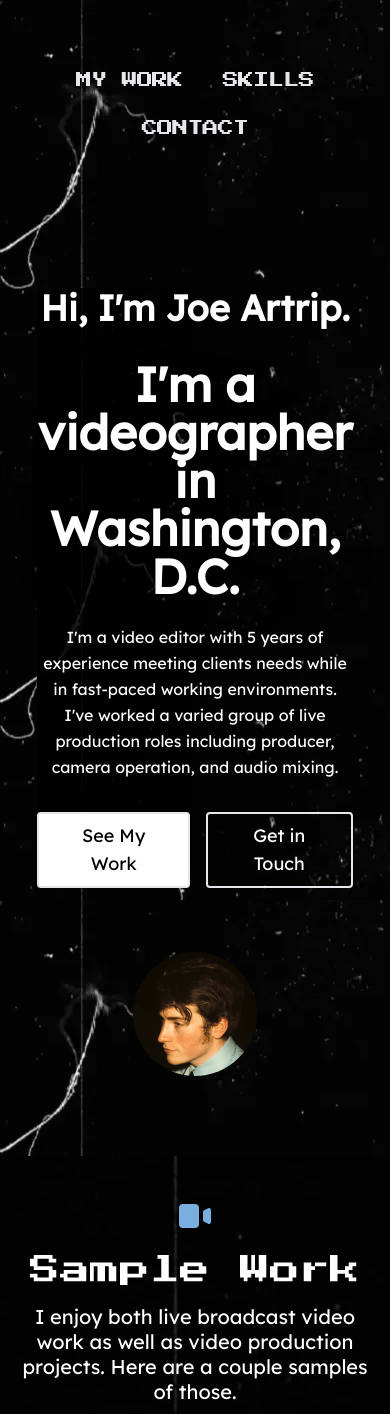
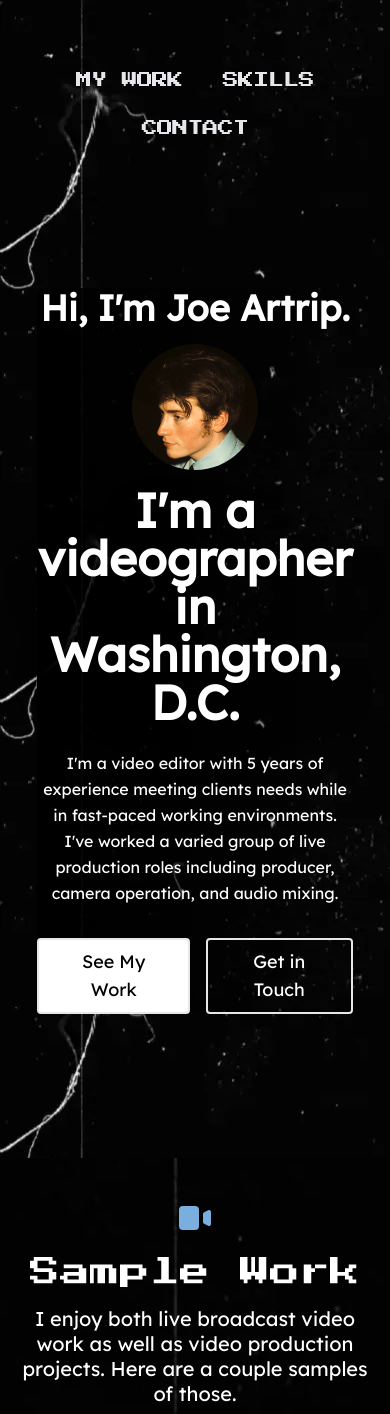
Before and after one commit to brianprost/joe-artrip-website, a React (Create React App) app: page / in a window 390 px wide. Shown: the top 1414 px of the page. Built offline with nearby package versions, Linux system fonts and the light colour scheme.

Commit message:
bio pic display enhancements

```diff
--- a/src/components/About.jsx
+++ b/src/components/About.jsx
@@ -2,13 +2,20 @@ import React from "react";
 
 export default function About() {
   return (
-    <section id="about">
+    <section id="about" className="overflow-hidden">
       <div className="container mx-auto flex px-10 py-20 md:flex-row flex-col items-center min-h-fit">
         <div className="lg:flex-grow md:w-1/2 lg:pr-24 md:pr-16 flex flex-col md:items-start md:text-left mb-16 md:mb-0 items-center text-center bg-gradient-to-l from-transparent to-black lg:p-8 rounded-lg font-lexend">
           <h1 className="text-4xl md:text-4xl mb-4 font-extrabold text-white drop-shadow-1xl">
             Hi, I'm Joe Artrip.
             <br className="hidden lg:inline-block" />
           </h1>
+          <div className="h-1/2 md:w-1/2 w-2/5 md:hidden">
+          <img
+            src="./img/bio-pic.webp"
+            alt="joe-artrip-video-bio-pic"
+            className="object-cover object-center rounded-full"
+          />
+        </div>
           <h2 className="text-5xl pt-4 sm:text-6xl mb-6 font-bold text-white drop-shadow-2xl">
             I'm a videographer in Washington, D.C.
           </h2>
@@ -33,7 +40,7 @@ export default function About() {
             </a>
           </div>
         </div>
-        <div className="lg:max-w-lg lg:w-full md:w-1/2 w-2/5">
+        <div className="hidden md:contents lg:max-w-lg lg:w-full md:w-1/2 w-2/5">
           <img
             src="./img/bio-pic.webp"
             alt="joe-artrip-video-bio-pic"
```
